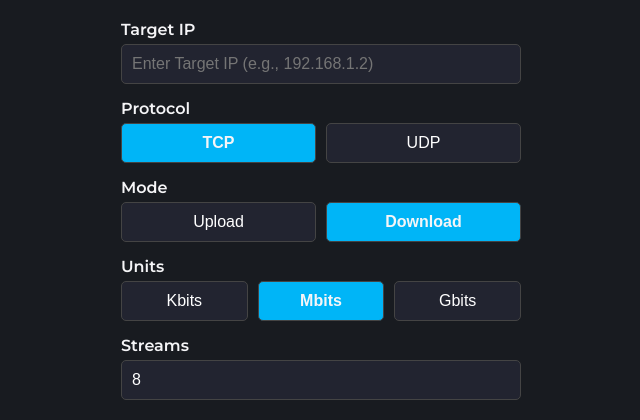
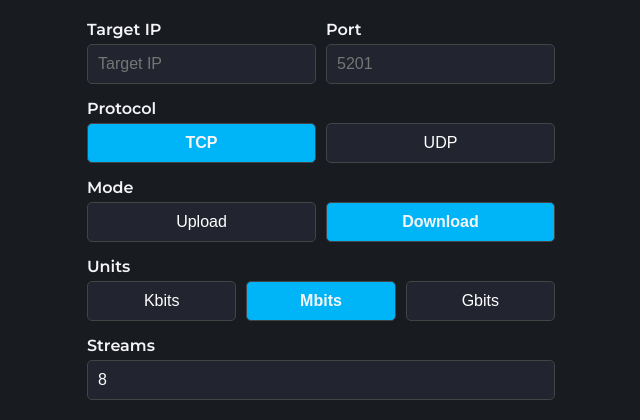
Before and after one commit to R0GGER/iperf3-webui, a Flask app: page / in a window 1280 px wide. Shown: the part 131-551 px from the top of the page, without its empty margins (319-959 px from the left). Run offline with Flask 3, Linux system fonts and the light colour scheme.

Commit message:
FEAT: adding custom port input for iperf -p

```diff
--- a/app.py
+++ b/app.py
@@ -87,6 +87,8 @@ def run_iperf():
     streams = data.get("streams", 1)
     target = data.get("target", "192.168.1.226")
     bandwidth = data.get("bandwidth", "0")
+    port = data.get("port", "5201")
+
 
 
     if protocol not in ["tcp", "udp"]:
@@ -97,7 +99,7 @@ def run_iperf():
 
     # Run iperf3 in a separate thread to avoid blocking the main thread
     def start_iperf():
-        cmd = ["iperf3", "-c", target, "-P", str(streams)]
+        cmd = ["iperf3", "-c", target,"-p",port, "-P", str(streams)]
         if protocol == "udp":
             cmd.append("-u")
             cmd.append("-b")
--- a/static/script.js
+++ b/static/script.js
@@ -95,6 +95,8 @@ fetch('/iperf_version')
 
 const runBtn = document.getElementById('runBtn');
 const targetInput = document.getElementById('target');
+const targetPort = document.getElementById('port');
+
 // const protocolInput = document.getElementById('protocol');
 const streamsInput = document.getElementById('streams');
 const resultEl = document.getElementById('result');
@@ -262,6 +264,7 @@ function sendUnitToServer(selectedUnit) {
 
 runBtn.addEventListener('click', async () => {
     const target = targetInput.value;
+    const port = targetPort?.value || 5201;
     // const protocol = protocolInput.value;
     let bandwidth = bandwidth_value.value.trim();
     const regex = /^\d+(\.\d+)?[KMG]$/i;
@@ -275,13 +278,13 @@ runBtn.addEventListener('click', async () => {
     const streams = parseInt(streamsInput.value);
     console.log("streams=",streams);
     resultEl.textContent = "Running iPerf3...";
-    console.log(protocol,mode, streams, target)
+    console.log(protocol,mode, streams, target,port)
     try {
         // Start the iPerf3 process
         const response = await fetch('/run_iperf', {
             method: 'POST',
             headers: { 'Content-Type': 'application/json' },
-            body: JSON.stringify({ protocol,mode, streams, target, bandwidth })
+            body: JSON.stringify({ protocol,mode, streams, target, bandwidth, port })
         });
 
         if (!response.ok) {
--- a/static/styles.css
+++ b/static/styles.css
@@ -214,7 +214,13 @@ header h1 {
     display: flex;
     flex-direction: column;
 }
-
+.flex2{
+    display: flex;
+    flex-direction: row;
+}
+.flex2-childR{
+    padding-left: 10px;
+}
 .field label {
     display: block;
     margin-bottom: 5px;
--- a/templates/index.html
+++ b/templates/index.html
@@ -72,10 +72,18 @@
         </div>
 
         <div class="selectors">
-            <div class="field">
-                <label for="target">Target IP</label>
-                <input type="text" id="target" value="{{ default_target }}"
-                    placeholder="Enter Target IP (e.g., 192.168.1.2)">
+            <div class="field flex2">
+                <div class="flex2-childL">
+                    <label for="target">Target IP</label>
+                    <input type="text" id="target" value="{{ default_target }}"
+                        placeholder="Target IP">
+                </div>
+                <div class="flex2-childR">
+                    <label for="port">Port</label>
+                    <input type="text" id="port" value="{{ default_port }}"
+                        placeholder="5201">
+                </div>
+
             </div>
             <div class="field">
                 <label for="protocol">Protocol</label>
```
